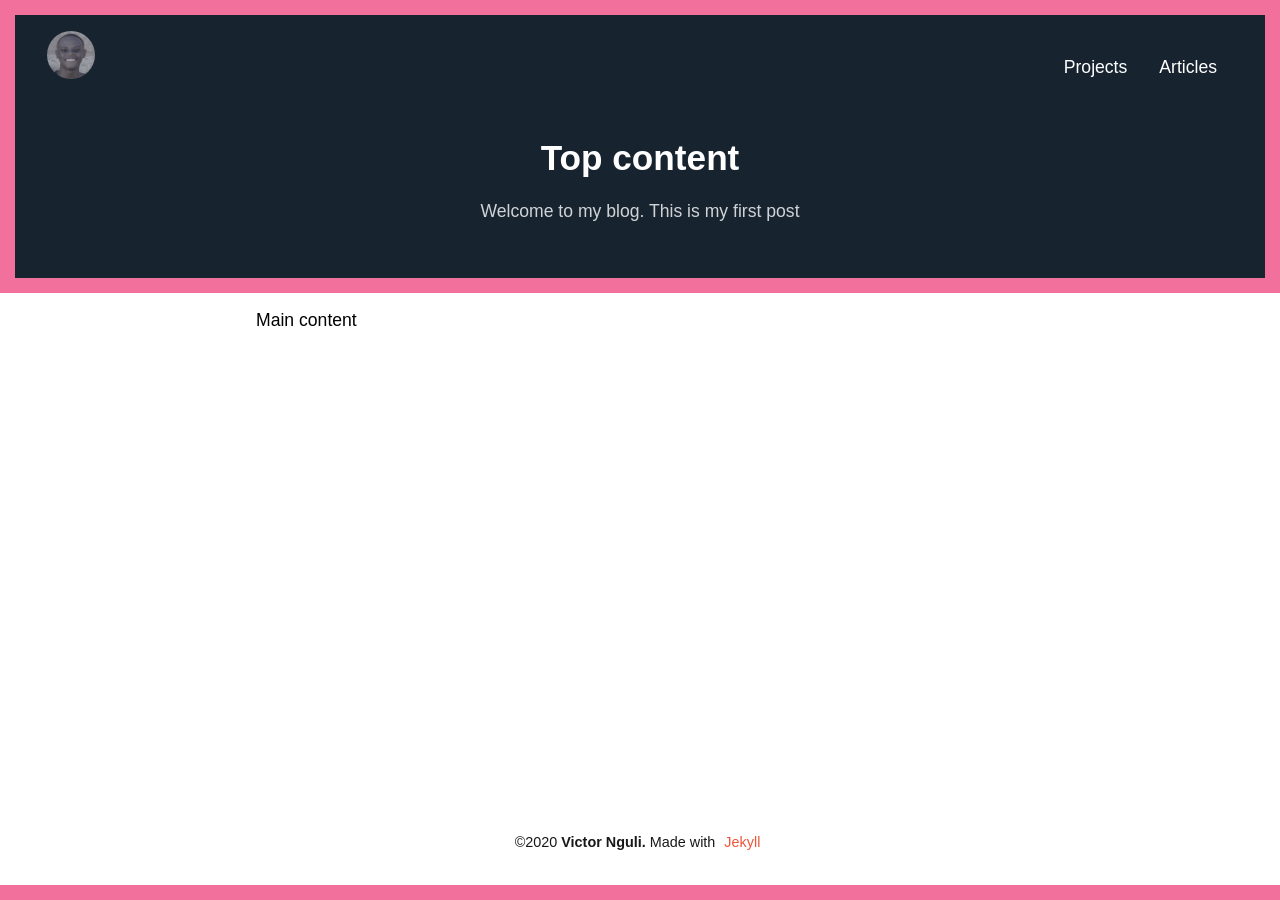
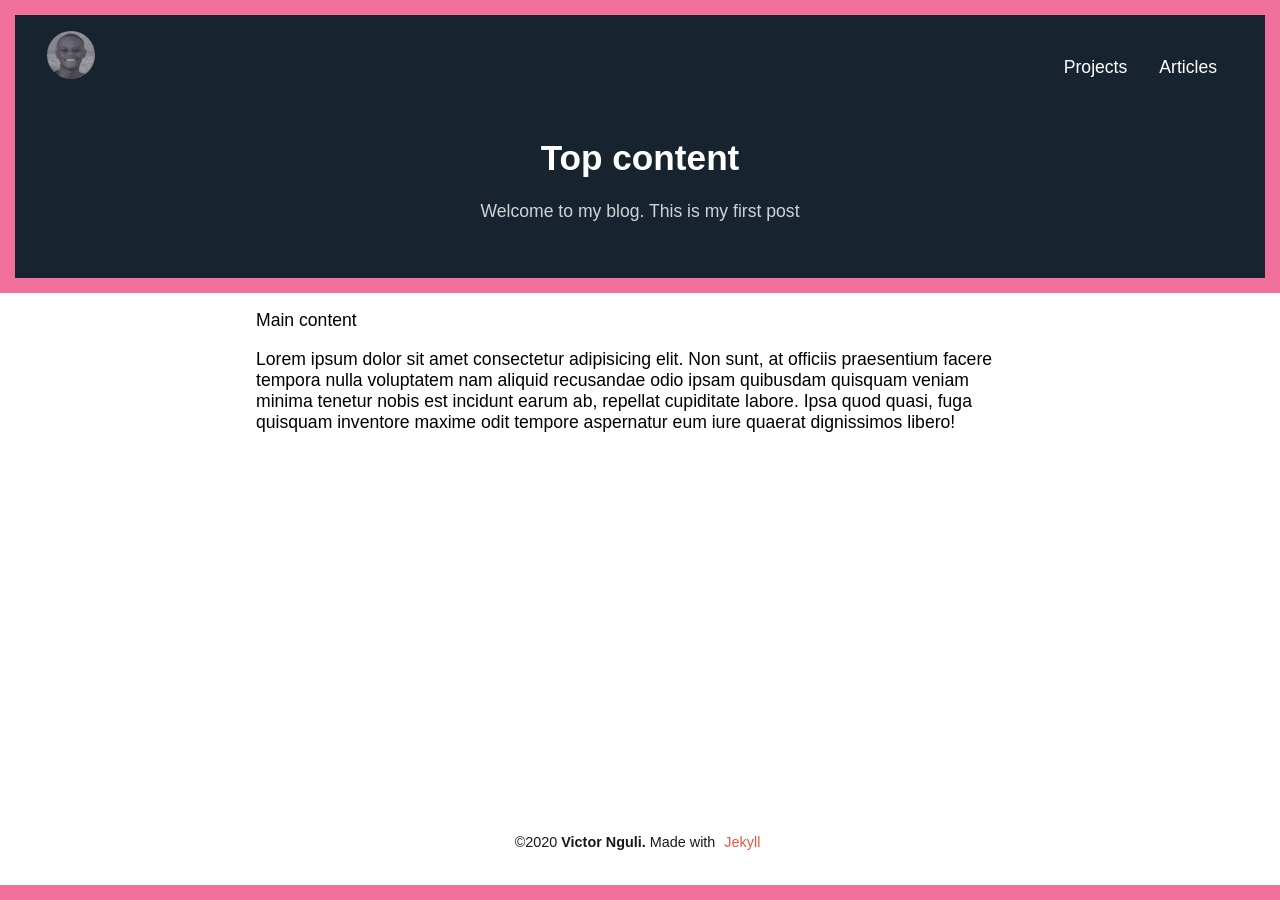
Before and after one commit to Victornguli/victornjoseph.com, a Jekyll site: the page built from _posts/2020-06-01-welcome.md, in a window 1280 px wide. Built offline with Jekyll 4.4.1, drawn with Linux system fonts in a browser that asks for light colours; nearby versions of some CDN libraries.

Commit message:
add dummy text

```diff
--- a/_posts/2020-06-01-welcome.md
+++ b/_posts/2020-06-01-welcome.md
@@ -8,3 +8,8 @@ banner_content: <h1>Top content</h1>
 ---
 
 Main content
+
+Lorem ipsum dolor sit amet consectetur adipisicing elit. Non sunt, at officiis praesentium facere tempora nulla
+voluptatem nam aliquid recusandae odio ipsam quibusdam quisquam veniam minima tenetur nobis est incidunt earum ab,
+repellat cupiditate labore. Ipsa quod quasi, fuga quisquam inventore maxime odit tempore aspernatur eum iure quaerat
+dignissimos libero!
```
Also changed, not shown: _posts/2020-04-01-welcome.md (+5 -0 lines).
